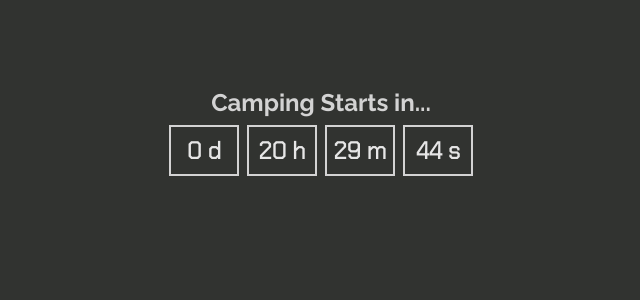
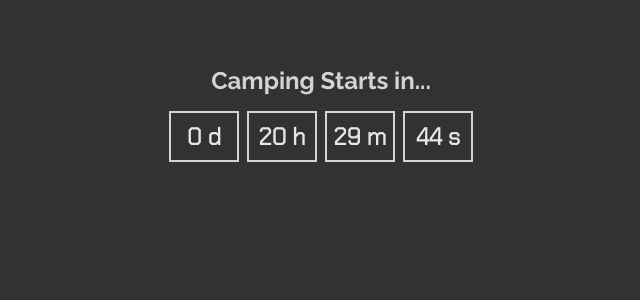
Before and after one commit to Dmancuso1/countdown_timer, a React (Create React App) app: page / in a window 1280 px wide. Shown: the top 300 px of the page, without its empty margins (319-959 px from the left). Built offline with nearby package versions, Linux system fonts and the light colour scheme.

Commit message:
updated position of timer

```diff
--- a/src/App.js
+++ b/src/App.js
@@ -19,7 +19,13 @@ function App() {
     <main
       style={{ width: '100vw', backgroundColor: '#313330', height: '100vh' }}
     >
-      <div style={{ padding: '4rem 0' }}>
+
+      <nav style={{height: '50px', width: '100vw'}}>
+
+      </nav>
+
+
+      <div style={{}}>
         <Timer
           deadlineTimestamp="2022-06-20 14:00:00-04"
           borderColor="lightgray"
@@ -37,6 +43,7 @@ function App() {
 
       <SelectTool />
 
+
       <div></div>
     </main>
   )
--- a/src/components/Timer.jsx
+++ b/src/components/Timer.jsx
@@ -77,10 +77,10 @@ export const Timer = ({
     <section
       style={{
         margin: '0 auto',
-        padding: '4rem 0',
+        padding: '0 0 4rem 0 ',
         display: 'flex',
         flexDirection: 'column',
-        height: '50px',
+        // height: '50px',
         justifyContent: 'center',
       }}
     >
@@ -90,8 +90,8 @@ export const Timer = ({
             <div
               style={{
                 color: borderColor,
-                padding: '.5rem',
-                textAlign: 'center',
+                padding: '1rem 0',
+                textAlign: 'center'
               }}
             >
               <h3 style={{ fontSize: '1.5rem' }}>
@@ -231,7 +231,7 @@ export const Timer = ({
                 fontFamily: 'inherit',
               }}
             >
-              <p>Your deadline is set for {deadlineTimestamp}</p>
+              <p>Deadline set for {deadlineTimestamp}</p>
             </div>
           </>
         )}
```
